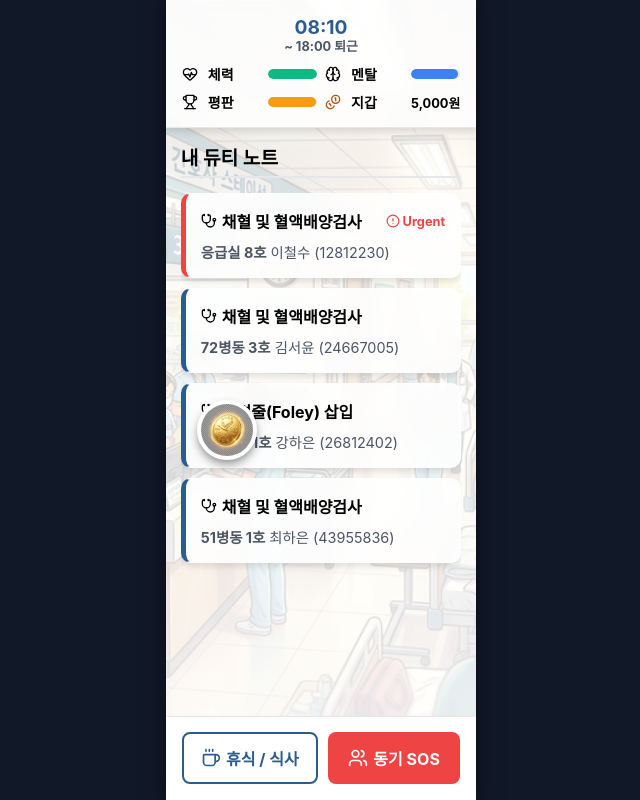
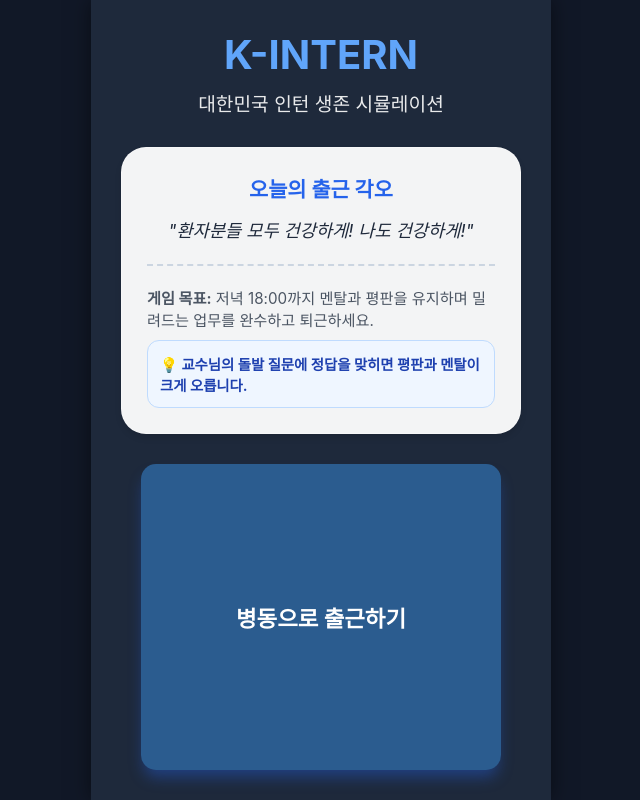
Before and after one commit to Donggun0/intern-survival, a React (Vite) app: page / in a window 1280 px wide. Shown: the whole page, without its empty margins (319-959 px from the left). Built offline with nearby package versions, Linux system fonts and the light colour scheme.

Commit message:
Add game start screen with random resolutions and tips

```diff
--- a/src/App.jsx
+++ b/src/App.jsx
@@ -15,7 +15,7 @@ const formatTime = (minutes) => {
 function App() {
   const {
     time, stamina, mental, reputation, wallet,
-    tick, isResting, toggleRest, useSos, gameOver, gameOverReason, dayComplete,
+    tick, isResting, toggleRest, useSos, gameOver, gameOverReason, dayComplete, gameStarted,
     activeEvent, triggerEvent, activeMiniGame, duties, addDuty, modifyStamina, modifyMental, modifyWallet,
     isShiftEnding, finishDay
   } = useGameStore();
@@ -27,6 +27,8 @@ function App() {
 
   // Master game loop
   useEffect(() => {
+    if (!gameStarted) return;
+
     // Prepopulate initial duties when game starts
     if (time === 8 * 60 && duties.length === 0) {
       addDuty(generateDuty());
@@ -109,6 +111,67 @@ function App() {
     modifyWallet(amount);
     setCoinActive(false);
   };
+
+  if (!gameStarted) {
+    const resolutions = [
+      "오늘만 무사히... 제발 칼퇴하게 해주세요.",
+      "교수님 눈에 띄지 말고 조용히 있다가 가자.",
+      "환자분들 모두 건강하게! 나도 건강하게!",
+      "실수하지 말자. 데스노트(오더 오류)만은 안 된다.",
+      "오늘은 동기가 SOS 안 치겠지? 믿는다 친구야.",
+      "커피 수혈... 커피가 필요해...",
+      "어제 당직의 피로가 가시질 않네... 힘내자."
+    ];
+    const tips = [
+      "💡 듀티가 4개 이상 쌓이면 업무 압박으로 멘탈이 급격히 깎입니다!",
+      "💡 환자가 부른 지 40분이 넘으면 화를 낼 수 있으니 주의하세요.",
+      "💡 CPR 상황에서 도망치면 평판이 무려 30점이나 깎입니다.",
+      "💡 돈이 여유 있다면 동기에게 커피를 사주며 SOS를 쳐보세요. 100% 확률로 도와줍니다.",
+      "💡 자연적인 멘탈 감소를 막으려면 틈틈이 휴식을 취해야 합니다.",
+      "💡 교수님의 돌발 질문에 정답을 맞히면 평판과 멘탈이 크게 오릅니다.",
+      "💡 간식이나 동전을 주워 체력과 지갑을 충전하는 것을 잊지 마세요!"
+    ];
+
+    const randomResolution = resolutions[Math.floor(Math.random() * resolutions.length)];
+    const randomTip = tips[Math.floor(Math.random() * tips.length)];
+
+    return (
+      <div className="app-container" style={{ justifyContent: 'center', alignItems: 'center', backgroundColor: '#1e293b', color: 'white', padding: '30px', textAlign: 'center' }}>
+        <h1 style={{ fontSize: '2.5rem', marginBottom: '10px', fontWeight: 'bold', color: '#60a5fa' }}>K-INTERN</h1>
+        <p style={{ fontSize: '1.2rem', marginBottom: '30px', opacity: 0.9 }}>대한민국 인턴 생존 시뮬레이션</p>
+
+        <div className="glass-panel" style={{ width: '100%', maxWidth: '400px', padding: '25px', borderRadius: '25px', backgroundColor: 'rgba(255,255,255,0.95)', color: '#1e293b', marginBottom: '30px' }}>
+          <h2 style={{ fontSize: '1.3rem', marginBottom: '15px', color: '#2563eb', fontWeight: 'bold' }}>오늘의 출근 각오</h2>
+          <p style={{ fontSize: '1.1rem', fontStyle: 'italic', marginBottom: '20px', lineHeight: '1.5' }}>"{randomResolution}"</p>
+
+          <div style={{ borderTop: '2px dashed #cbd5e1', paddingTop: '20px', textAlign: 'left' }}>
+            <p style={{ fontSize: '0.95rem', color: '#4b5563', marginBottom: '10px' }}>
+              <strong>게임 목표:</strong> 저녁 18:00까지 멘탈과 평판을 유지하며 밀려드는 업무를 완수하고 퇴근하세요.
+            </p>
+            <div style={{ padding: '12px', backgroundColor: '#eff6ff', borderRadius: '12px', border: '1px solid #bfdbfe' }}>
+              <p style={{ fontSize: '0.9rem', color: '#1e40af', fontWeight: 'bold' }}>{randomTip}</p>
+            </div>
+          </div>
+        </div>
+
+        <button
+          className="btn btn-primary"
+          style={{
+            width: '90%',
+            maxWidth: '400px',
+            padding: '18px',
+            borderRadius: '15px',
+            fontSize: '1.4rem',
+            fontWeight: 'bold',
+            boxShadow: '0 10px 15px -3px rgba(37, 99, 235, 0.4)'
+          }}
+          onClick={() => useGameStore.setState({ gameStarted: true })}
+        >
+          병동으로 출근하기
+        </button>
+      </div>
+    );
+  }
 
   if (gameOver) {
     const { completedDutiesCount } = useGameStore.getState();
--- a/src/store/gameStore.js
+++ b/src/store/gameStore.js
@@ -14,6 +14,7 @@ const useGameStore = create((set, get) => ({
     dayComplete: false,
     gameOver: false,
     gameOverReason: null,
+    gameStarted: false,
 
     duties: [],
     activeMiniGame: null,
```
